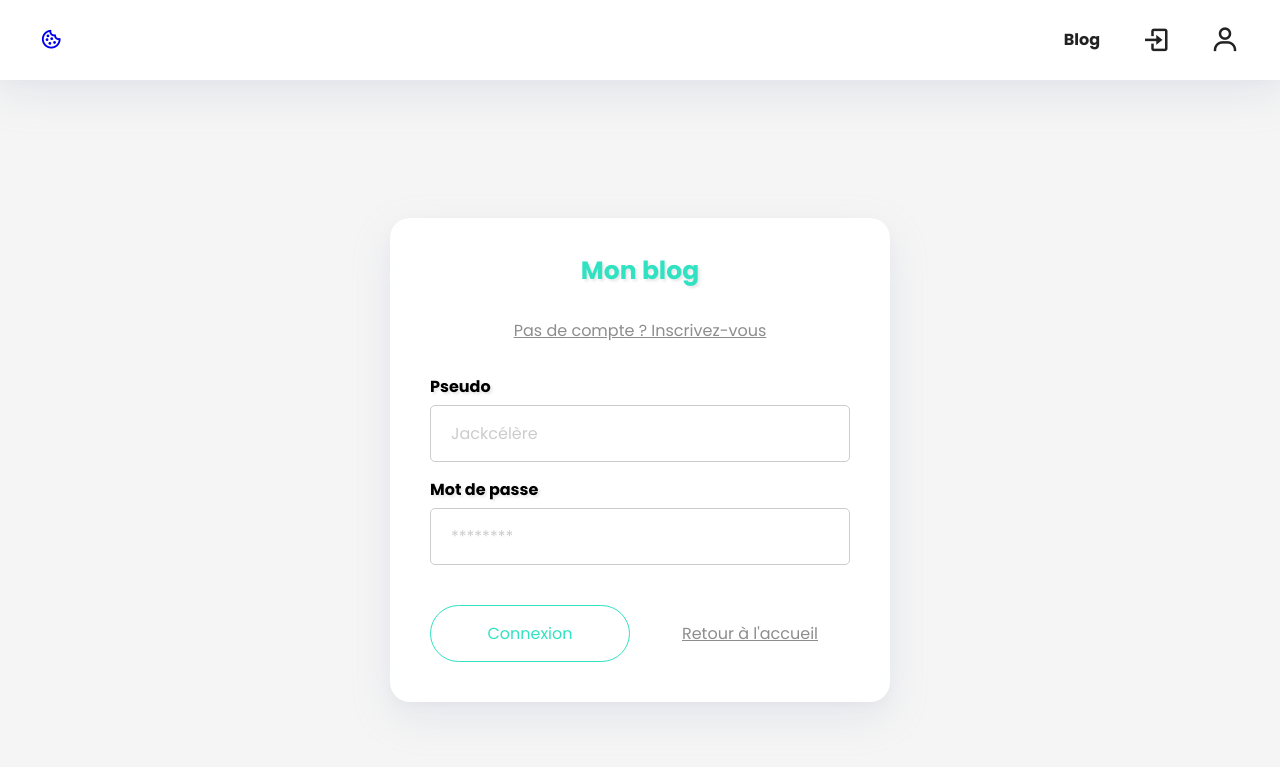
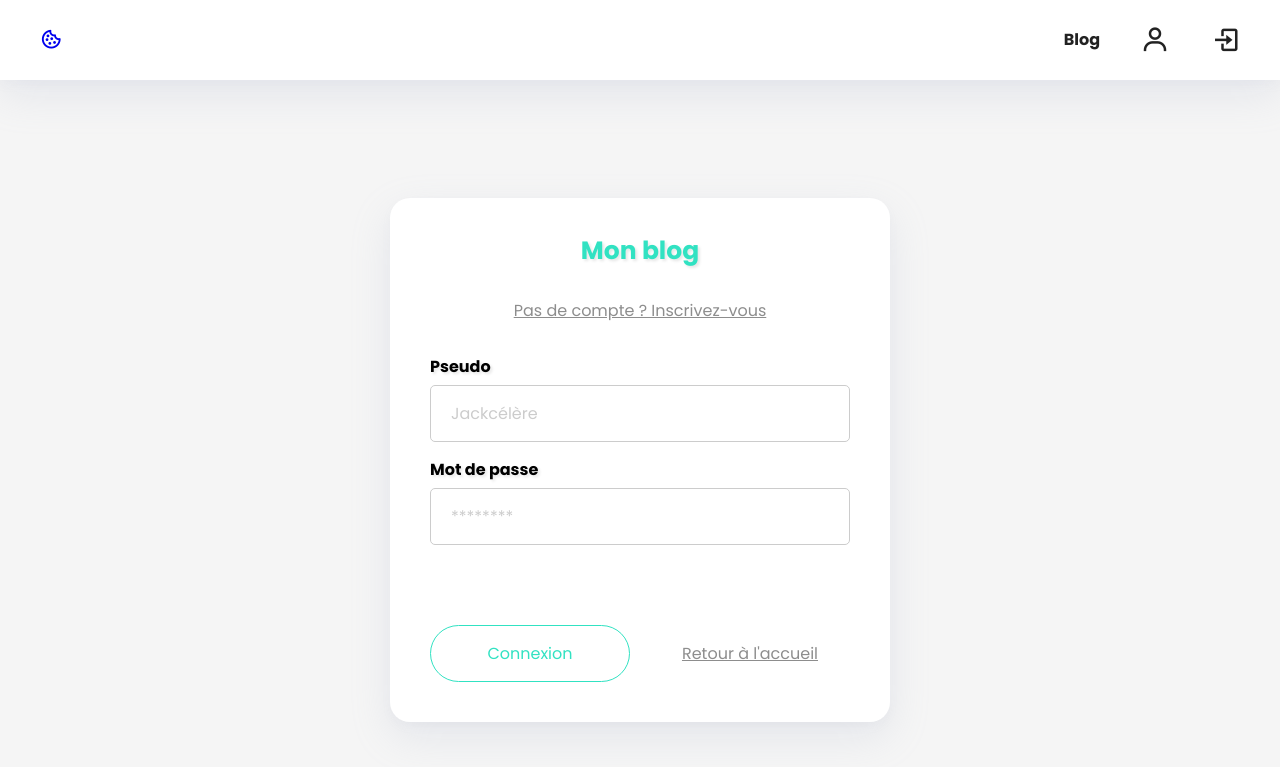
Before and after one commit to LeZellus/xipel-blog, a PHP site: template templates/login.php in a window 1280 px wide. Shown: the top 767 px of the page. Run offline with PHP 8.4, Linux system fonts and the light colour scheme; the template is opened without the code that fills it, so the values that code supplies are empty.

Commit message:
style(fix): some fix on colors

```diff
--- a/assets/sass/config/_colours.scss
+++ b/assets/sass/config/_colours.scss
@@ -57,6 +57,8 @@ $clr-button-secondary-background: $palette-snow;
 $clr-alert-color: $palette-snow;
 $clr-alert-background: linear-gradient(to bottom left, #ef8d9c 40%, #ffc39e 100%);
 
+$clr-error-color: $palette-red-orange;
+
 //Nav
 $clr-nav-background: $palette-snow;
 $clr-nav-link-item: $palette-mine-shaft;
--- a/assets/sass/layouts/_global.scss
+++ b/assets/sass/layouts/_global.scss
@@ -19,6 +19,11 @@ body {
 
 .error {
   border: 1px solid $clr-error;
+
+  &-text {
+    color: $clr-error-color;
+    text-align: center;
+  }
 }
 
 .bg-white {
--- a/public/css/style.css
+++ b/public/css/style.css
@@ -322,6 +322,10 @@ body {
 .error {
   border: 1px solid #ff2d20;
 }
+.error-text {
+  color: #ff2d20;
+  text-align: center;
+}
 
 .bg-white {
   background-color: #fff;
--- a/templates/base.php
+++ b/templates/base.php
@@ -30,13 +30,13 @@
 					<?php } ?>
 
 					<li>
-						<a class="nav-link-item" href="../public/index.php?route=logout">
-							<i class='bx bx-log-in bx-fade-right-hover'></i>
+						<a class="nav-link-item" href="../public/index.php?route=profile">
+							<i class='bx bx-user'></i>
 						</a>
 					</li>
 					<li>
-						<a class="nav-link-item" href="../public/index.php?route=profile">
-							<i class='bx bx-user'></i>
+						<a class="nav-link-item" href="../public/index.php?route=logout">
+							<i class='bx bx-log-in'></i>
 						</a>
 					</li>
 				<?php } else { ?>
--- a/templates/login.php
+++ b/templates/login.php
@@ -1,10 +1,11 @@
 <?php $this->title = "Connexion"; ?>
-<?= $this->session->show('error_login'); ?>
 
 <main class="wrapper-login total-flex m-h">
     <section class="grid grid-gap-40 login bg-white">
         <h1>Mon blog</h1>
+
         <a href="../public/index.php?route=register" class="button-secondary">Pas de compte ? Inscrivez-vous</a>
+
         <form method="post" id="form-login" action="../public/index.php?route=login" class="grid grid-gap-20">
             <div class="form-control grid grid-gap-10">
                 <label for="pseudo" class="form-control-label">Pseudo</label>
@@ -15,9 +16,15 @@
                 <input type="password" id="password" name="password" placeholder="********">
             </div>
         </form>
+
+        <p class="error-text">
+            <?= $this->session->show('error_login'); ?>
+        </p>
+
         <div class="grid grid-gap-20 button-box">
             <input type="submit" value="Connexion" class="button-primary" id="submit" name="submit" form="form-login">
             <a href="../public/index.php" class="button-secondary">Retour à l'accueil</a>
         </div>
+
     </section>
 </main>
```
Also changed, not shown: 1 other file.
